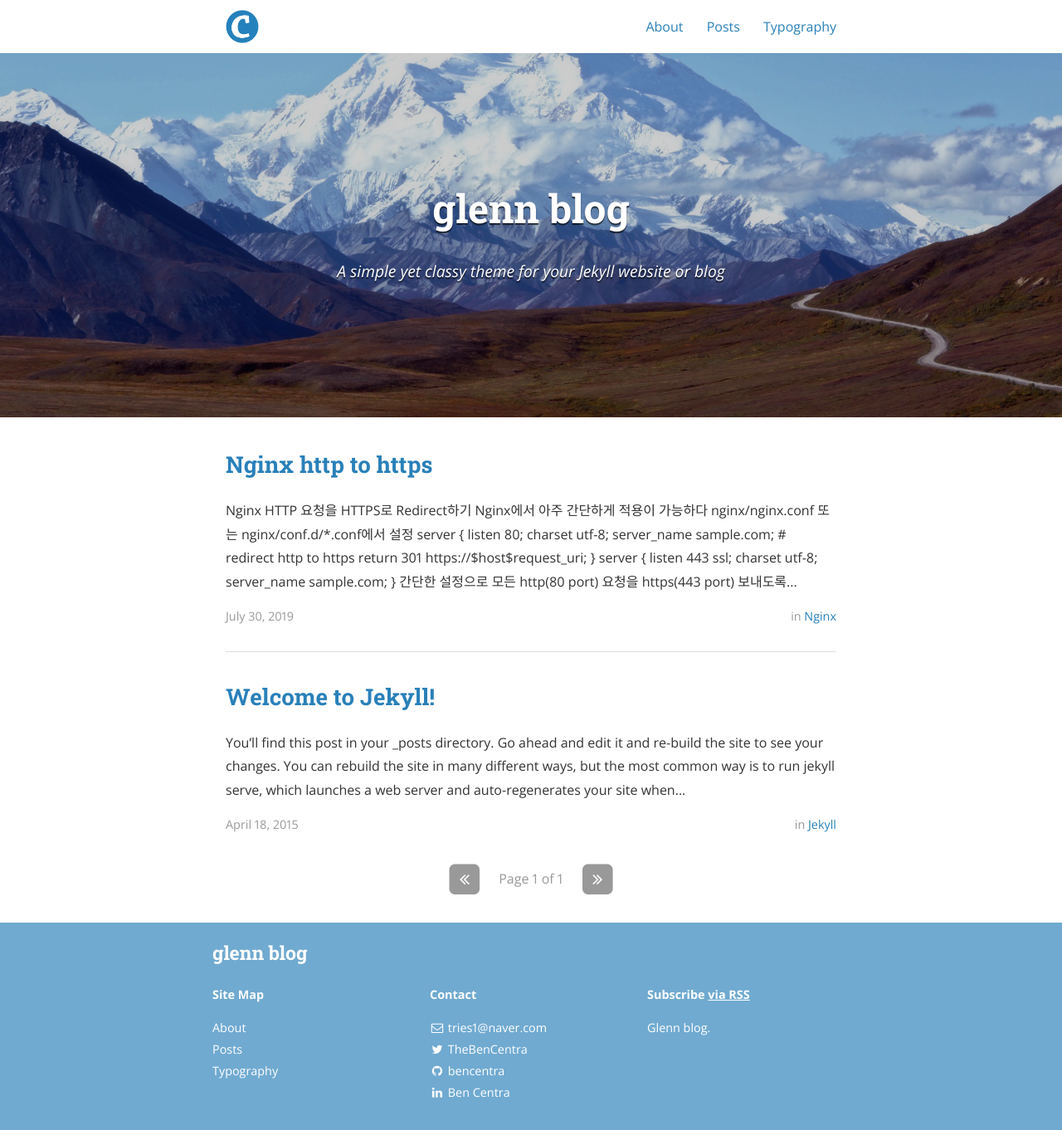
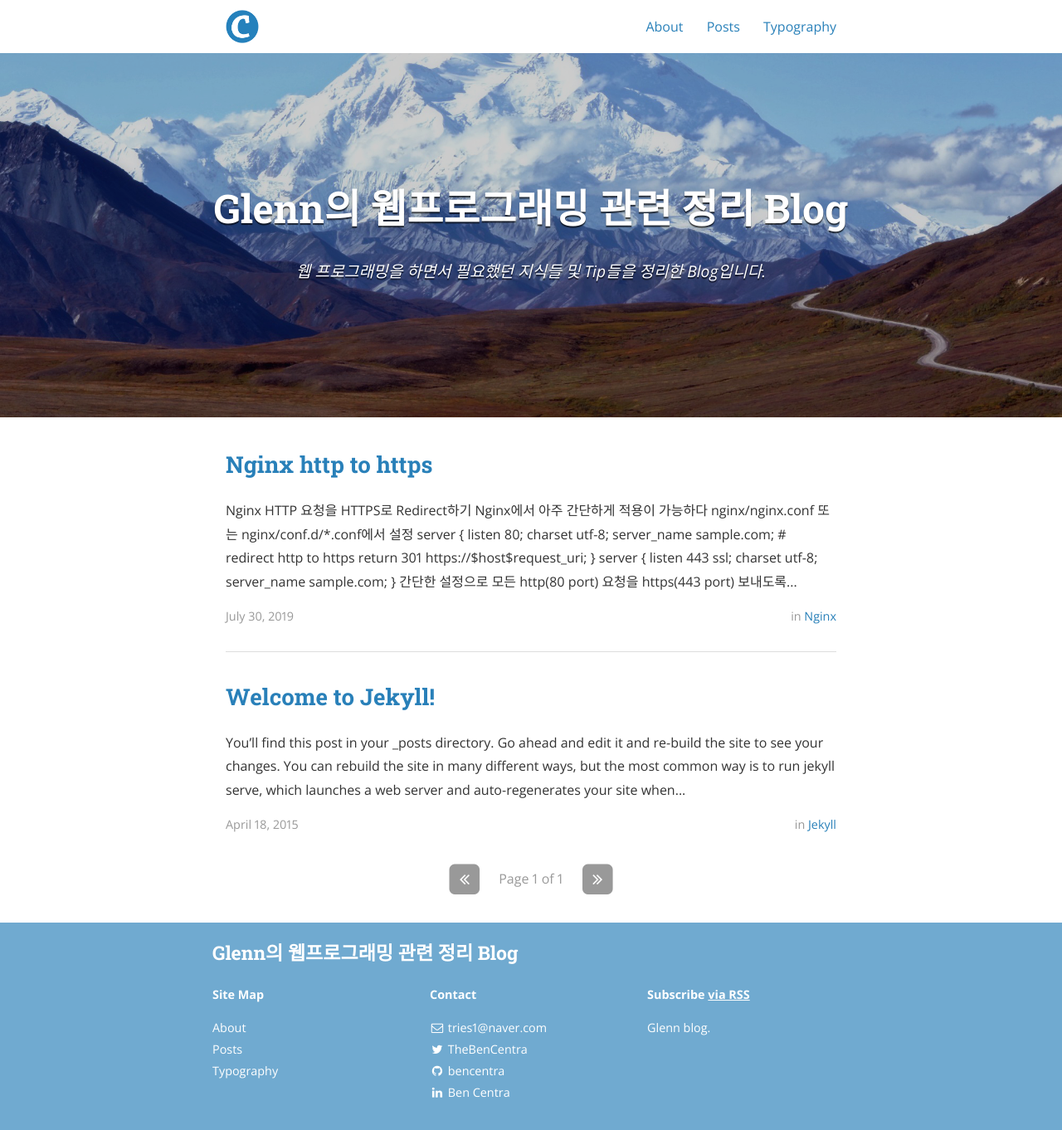
Before and after one commit to tries1/tries1.github.io, a Jekyll site: the page built from index.html, in a window 1280 px wide. Shown: the whole page at 83% size. Built offline with Jekyll 4.4.1, drawn with Linux system fonts in a browser that asks for light colours; nearby versions of some CDN libraries; the list of posts is cut into pages by our own code.

Commit message:
modify config

```diff
--- a/_config.yml
+++ b/_config.yml
@@ -9,8 +9,8 @@ exclude:
   - "/vendor/"
 
 # Site settings
-title: glenn blog
-subtitle: "A simple yet classy theme for your Jekyll website or blog"
+title: Glenn의 웹프로그래밍 관련 정리 Blog
+subtitle: "웹 프로그래밍을 하면서 필요했던 지식들 및 Tip들을 정리한 Blog입니다."
 email: tries1@naver.com
 name: Glenn
 description: >
```
